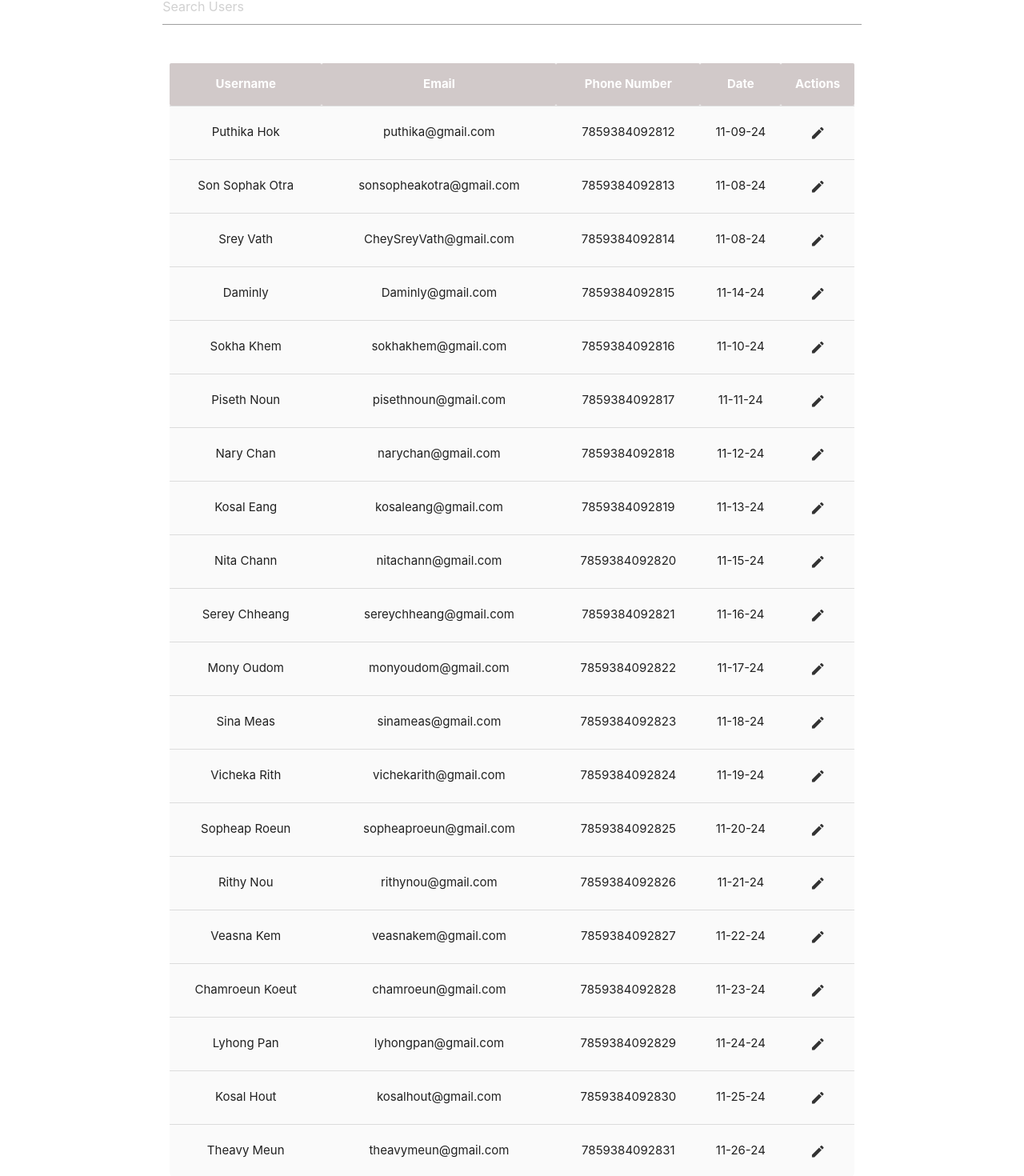
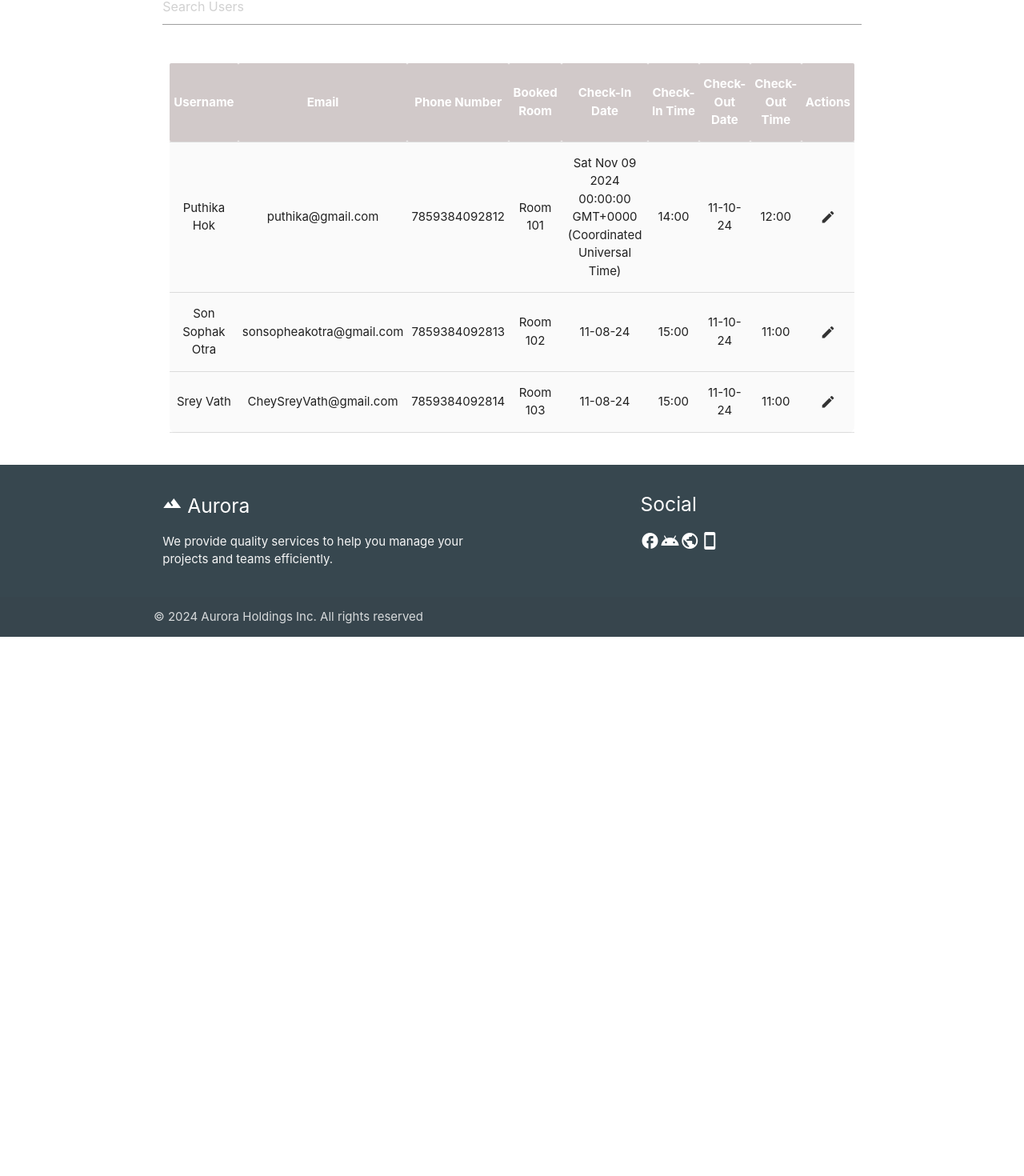
Before and after one commit to damianleng/hotel-booking-web-app, an Angular app in the folder client/: page /admin in a window 1280 px wide. Shown: the part 638-2108 px from the top of the page at 80% size. After the commit the page ends 1434 px from the top, so only its background shows below. Built offline with nearby package versions, Linux system fonts and the light colour scheme; sample sign-in values are in the browser's storage.

Commit message:
mostly done

```diff
--- a/client/src/app/pages/admin-dash/admin-dash.component.css
+++ b/client/src/app/pages/admin-dash/admin-dash.component.css
@@ -270,6 +270,10 @@
   position: relative;
 }
 
+.model-container {
+  opacity: 0.1;
+}
+
 
   /* Responsive adjustments */
   @media (max-width: 600px) {
--- a/client/src/app/pages/admin-dash/admin-dash.component.html
+++ b/client/src/app/pages/admin-dash/admin-dash.component.html
@@ -66,7 +66,11 @@
         <th>Username</th>
         <th>Email</th>
         <th>Phone Number</th>
-          <th>Date</th>
+        <th>Booked Room</th>
+        <th>Check-In Date</th>
+        <th>Check-In Time</th>
+        <th>Check-Out Date</th>
+        <th>Check-Out Time</th>
         <th>Actions</th>
         </tr>
       </thead>
@@ -84,7 +88,11 @@
           </td>
         <td>{{ user.email }}</td>
         <td>{{ user.phone }}</td>
-          <td>{{ user.date}}</td>
+        <td>{{ user.room }}</td>
+        <td>{{ user.checkinDate }}</td>
+        <td>{{ user.checkinTime }}</td>
+        <td>{{ user.checkoutDate }}</td>
+        <td>{{ user.checkoutTime }}</td>
           <td>
             <button class="btn-flat" (click)="toggleEditForm(i)">
               <i class="material-icons">edit</i>
@@ -101,9 +109,6 @@
   <div class="modal-container" (click)="$event.stopPropagation()">
     <div class="card-content">
       <span class="card-title">Edit User Information</span>
-      <button class="btn-flat right close-btn" (click)="toggleEditForm(-1)">
-        <i class="material-icons red-text">cancel</i>
-      </button>
       <div class="edit-form">
         <div class="input-field">
           <label for="name">Username</label>
@@ -123,27 +128,29 @@
         </div>
         <div class="input-field">
           <label for="date">Check-In</label>
-          <input type="text" [(ngModel)]="selectedUser.date" id="date" />
+          <input type="date" [(ngModel)]="selectedUser.date" id="date" />
         </div>
         <div class="input-field">
           <label for="datecheckout">Check-Out</label>
-          <input type="text" [(ngModel)]="selectedUser.datecheckout" id="Check-Out" />
+          <input type="date" [(ngModel)]="selectedUser.datecheckout" id="Check-Out" />
         </div>
+
+        <!-- Check-in and Check-out time -->
+
+
+        <div class="input-field">
+          <label for="checkinTime">Check-In Time</label>
+          <input type="time" [(ngModel)]="selectedUser.checkinTime" id="checkinTime" />
+        </div>
+        <div class="input-field">
+          <label for="checkoutTime">Check-Out Time</label>
+          <input type="time" [(ngModel)]="selectedUser.checkoutTime" id="checkoutTime" />
+        </div>
+
+
         <button class="btn blue-grey save-btn" (click)="saveUser()">Save</button>
       </div>
     </div>
   </div>
 </div>
 </div>
-
-
-
-<style>
-
-
-.model-container {
-  opacity: 0.1;
-}
-
-
-</style>
--- a/client/src/app/pages/admin-dash/admin-dash.component.ts
+++ b/client/src/app/pages/admin-dash/admin-dash.component.ts
@@ -13,29 +13,12 @@ export class AdminDashComponent implements OnInit {
   // roomAvailablePercentage: number = 30;
   // roomBookedPercentage: number = 60;
   // roomNeedCleaningPercentage: number = 60;
+  users = [
+    { id: 1, name: 'Puthika Hok', email: 'puthika@gmail.com', phone: '7859384092812', showEmail: false, room: 'Room 101', datecheckout: '11-10-24', checkinDate: new Date('11-09-24'), checkinTime: '14:00', checkoutDate: '11-10-24', checkoutTime: '12:00' },
+    { id: 2, name: 'Son Sophak Otra', email: 'sonsopheakotra@gmail.com', phone: '7859384092813', room: 'Room 102', datecheckout: '11-10-24', checkinDate: '11-08-24', checkinTime: '15:00', checkoutDate: '11-10-24', checkoutTime: '11:00' },
+    { id: 3, name: 'Srey Vath', email: 'CheySreyVath@gmail.com', phone: '7859384092814', room: 'Room 103', date: '11-08-24', datecheckout: '11-10-24',checkinDate: '11-08-24', checkinTime: '15:00', checkoutDate: '11-10-24', checkoutTime: '11:00' }
+  ];
 
-  users = [
-    { id: 1, name: 'Puthika Hok', email: 'puthika@gmail.com', phone: '7859384092812', showEmail: false, image: 'assets/images/user1.png', room: 'Room 101', date: '11-09-24', datecheckout: '11-10-24' },
-    { id: 2, name: 'Son Sophak Otra', email: 'sonsopheakotra@gmail.com', phone: '7859384092813', showEmail: false, image: 'assets/images/son.png', room: 'Room 102', date: '11-08-24',datecheckout: '11-10-24' },
-    { id: 3, name: 'Srey Vath', email: 'CheySreyVath@gmail.com', phone: '7859384092814', showEmail: false, image: 'assets/images/srey.png', room: 'Room 103', date: '11-08-24',datecheckout: '11-10-24' },
-    { id: 4, name: 'Daminly', email: 'Daminly@gmail.com', phone: '7859384092815', showEmail: false, image: 'assets/images/daminly.png', room: 'Room 104', date: '11-14-24',datecheckout: '11-10-24' },
-    { id: 5, name: 'Sokha Khem', email: 'sokhakhem@gmail.com', phone: '7859384092816', showEmail: false, image: 'assets/images/user5.png', room: 'Room 105', date: '11-10-24',datecheckout: '11-10-24' },
-    { id: 6, name: 'Piseth Noun', email: 'pisethnoun@gmail.com', phone: '7859384092817', showEmail: false, image: 'assets/images/user6.png', room: 'Room 106', date: '11-11-24' },
-    { id: 7, name: 'Nary Chan', email: 'narychan@gmail.com', phone: '7859384092818', showEmail: false, image: 'assets/images/user7.png', room: 'Room 107', date: '11-12-24' },
-    { id: 8, name: 'Kosal Eang', email: 'kosaleang@gmail.com', phone: '7859384092819', showEmail: false, image: 'assets/images/user8.png', room: 'Room 108', date: '11-13-24' },
-    { id: 9, name: 'Nita Chann', email: 'nitachann@gmail.com', phone: '7859384092820', showEmail: false, image: 'assets/images/user9.png', room: 'Room 109', date: '11-15-24' },
-    { id: 10, name: 'Serey Chheang', email: 'sereychheang@gmail.com', phone: '7859384092821', showEmail: false, image: 'assets/images/user10.png', room: 'Room 110', date: '11-16-24' },
-    { id: 11, name: 'Mony Oudom', email: 'monyoudom@gmail.com', phone: '7859384092822', showEmail: false, image: 'assets/images/user11.png', room: 'Room 111', date: '11-17-24' },
-    { id: 12, name: 'Sina Meas', email: 'sinameas@gmail.com', phone: '7859384092823', showEmail: false, image: 'assets/images/user12.png', room: 'Room 112', date: '11-18-24' },
-    { id: 13, name: 'Vicheka Rith', email: 'vichekarith@gmail.com', phone: '7859384092824', showEmail: false, image: 'assets/images/user13.png', room: 'Room 113', date: '11-19-24' },
-    { id: 14, name: 'Sopheap Roeun', email: 'sopheaproeun@gmail.com', phone: '7859384092825', showEmail: false, image: 'assets/images/user14.png', room: 'Room 114', date: '11-20-24' },
-    { id: 15, name: 'Rithy Nou', email: 'rithynou@gmail.com', phone: '7859384092826', showEmail: false, image: 'assets/images/user15.png', room: 'Room 115', date: '11-21-24' },
-    { id: 16, name: 'Veasna Kem', email: 'veasnakem@gmail.com', phone: '7859384092827', showEmail: false, image: 'assets/images/user16.png', room: 'Room 116', date: '11-22-24' },
-    { id: 17, name: 'Chamroeun Koeut', email: 'chamroeun@gmail.com', phone: '7859384092828', showEmail: false, image: 'assets/images/user17.png', room: 'Room 117', date: '11-23-24' },
-    { id: 18, name: 'Lyhong Pan', email: 'lyhongpan@gmail.com', phone: '7859384092829', showEmail: false, image: 'assets/images/user18.png', room: 'Room 118', date: '11-24-24' },
-    { id: 19, name: 'Kosal Hout', email: 'kosalhout@gmail.com', phone: '7859384092830', showEmail: false, image: 'assets/images/user19.png', room: 'Room 119', date: '11-25-24' },
-    { id: 20, name: 'Theavy Meun', email: 'theavymeun@gmail.com', phone: '7859384092831', showEmail: false, image: 'assets/images/user20.png', room: 'Room 120', date: '11-26-24' }
-  ];
 
 
   searchQuery: string = '';
@@ -44,7 +27,7 @@ export class AdminDashComponent implements OnInit {
   selectedDate: string = '';
   showDateInput: boolean = false;
 
-  selectedUser: any = null;
+  selectedUser: any = {};
   showEditForm: boolean = false;
 
   constructor() {}
@@ -65,7 +48,7 @@ export class AdminDashComponent implements OnInit {
 
     if (this.selectedDate) {
       const formattedSelectedDate = this.formatDate(this.selectedDate);
-      filtered = filtered.filter(user => user.date === formattedSelectedDate);
+      filtered = filtered.filter(user => user.checkinDate === formattedSelectedDate);
     }
 
     if (this.searchQuery) {
```
Lines whose indentation alone changed are shown as unchanged.
